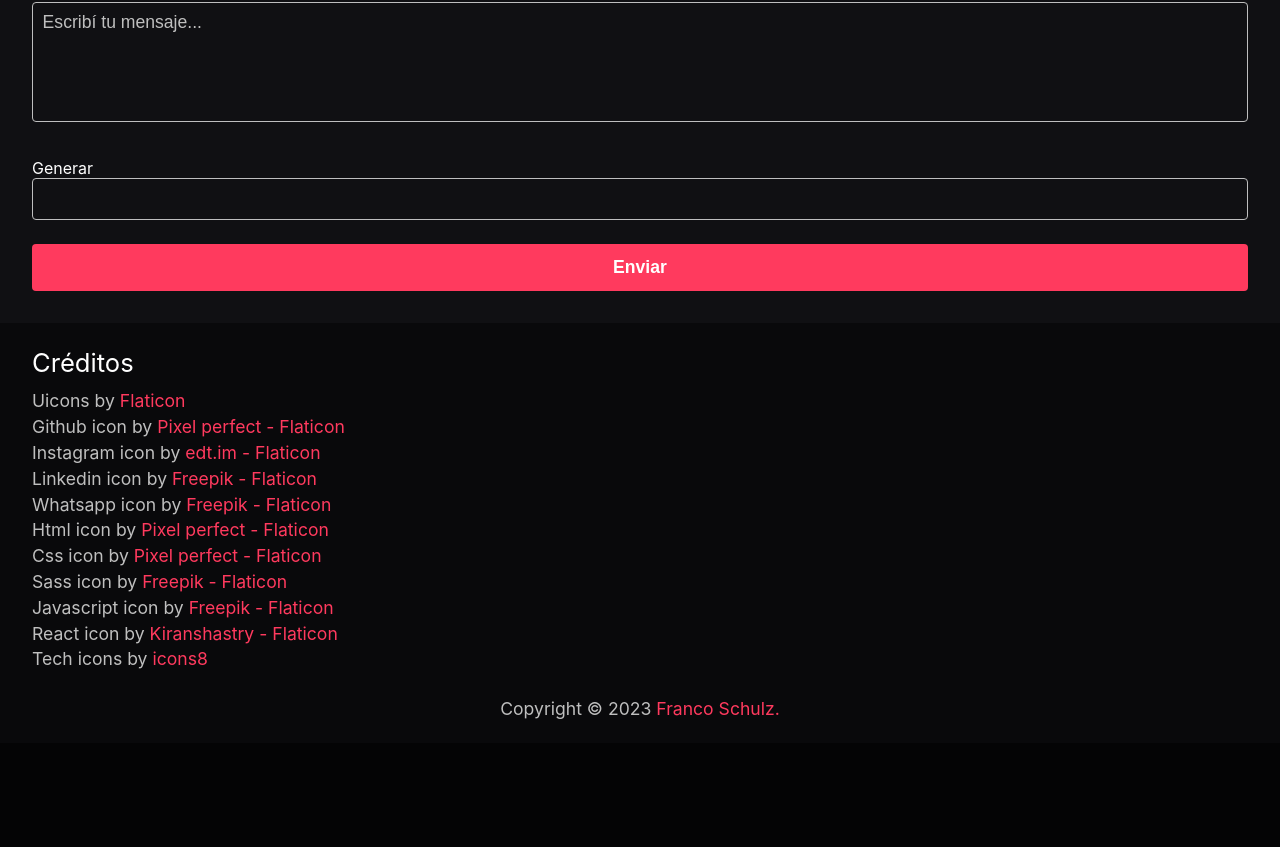
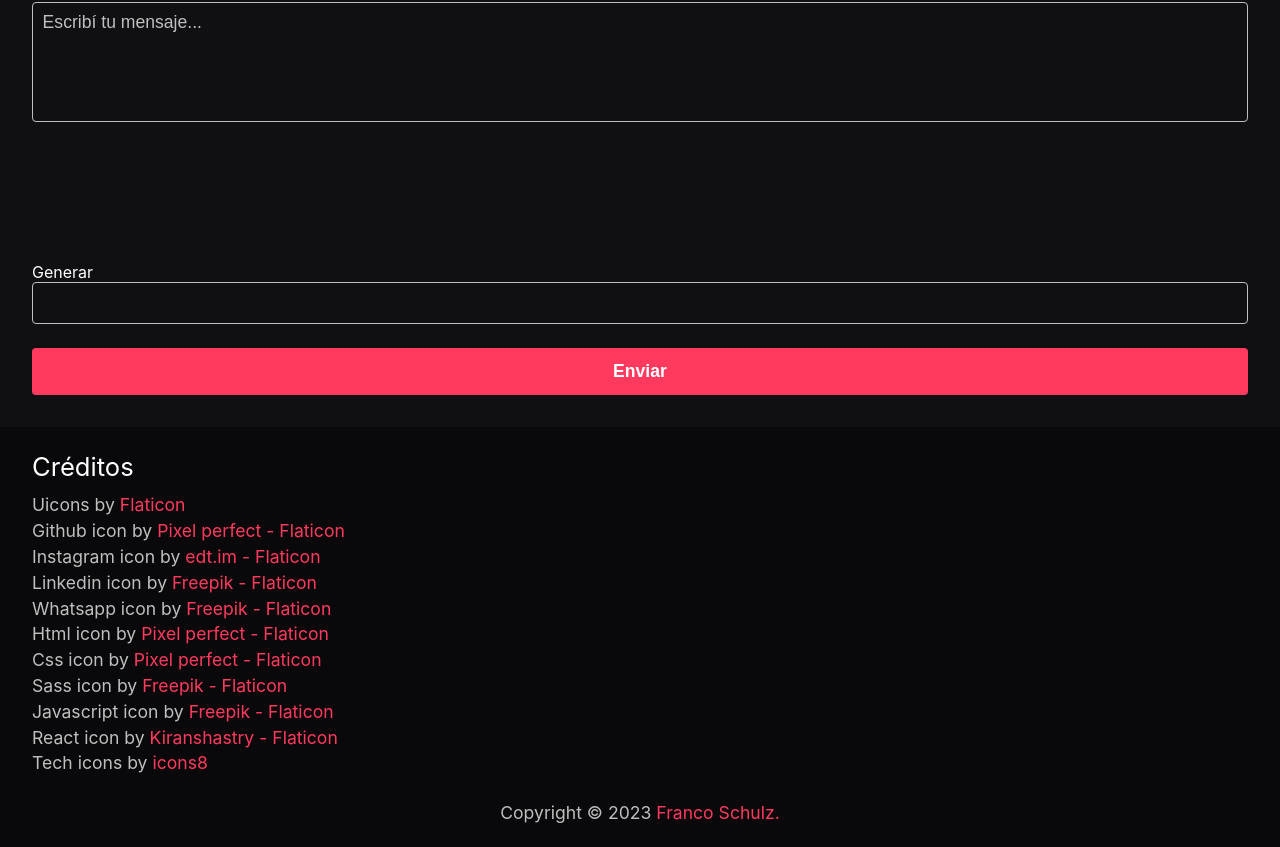
Before and after one commit to schulz-franco/portfolio_dev, a React (Create React App) app: page / in a window 1280 px wide. Shown: the part 3937-4784 px from the top of the page. Before the commit the page ends 4680 px from the top, so only its background shows below. Built offline with nearby package versions, Linux system fonts and the light colour scheme; the HTML template or start-up script is replaced by a standard one.

Commit message:
[feature] Load code to canvas

```diff
--- a/src/components/captcha/Captcha.jsx
+++ b/src/components/captcha/Captcha.jsx
@@ -3,8 +3,22 @@ import React from "react"
 export default class Captcha extends React.Component {
     constructor(props) {
         super(props);
-        this.state = { userCode: "", length: 10, generatedCode: "" }
-        this.alphanumeric = "qwertyuiopasdfghjklzxcvbnm0123456789"
+        this.state = { userCode: "", length: 10, generatedCode: "" };
+        this.alphanumeric = "qwertyuiopasdfghjklzxcvbnm0123456789";
+        this.canvasRef = React.createRef(null);
+    }
+
+    loadCodeToCanvas = ()=> {
+        const canvas = this.canvasRef.current;
+        const canvasContext = canvas.getContext("2d");
+        canvasContext.clearRect(0, 0, canvas.width, canvas.height);
+        canvasContext.fillStyle = "#fff";
+        canvasContext.font = "bold 40px Verdana";
+        canvasContext.textBaseline = "middle";
+        canvasContext.textAlign = "center";
+        const centerX = canvas.width / 2;
+        const centerY = canvas.height / 2;
+        canvasContext.fillText(this.state.generatedCode, centerX, centerY);
     }
 
     generateCode = ()=> {
@@ -24,12 +38,17 @@ export default class Captcha extends React.Component {
         return this.setState({ ...this.state, generatedCode });
     }
 
+    showNewCode = ()=> {
+        this.generateCode();
+        this.loadCodeToCanvas();
+    }
+
     render() {
         return(
             <div id="captchaCode">
                 <div className="container">
-                    <span>{this.state.generatedCode}</span>
-                    <div onClick={this.generateCode} className="reload">Generar</div>
+                    <canvas style={{ width: '100%', height: '120px' }} ref={this.canvasRef}></canvas>
+                    <div onClick={() => this.showNewCode()} className="reload">Generar</div>
                 </div>
                 <input onChange={(ev) => this.setState({ ...this.state, userCode: ev.target.value })} type="text" />
             </div>
```
